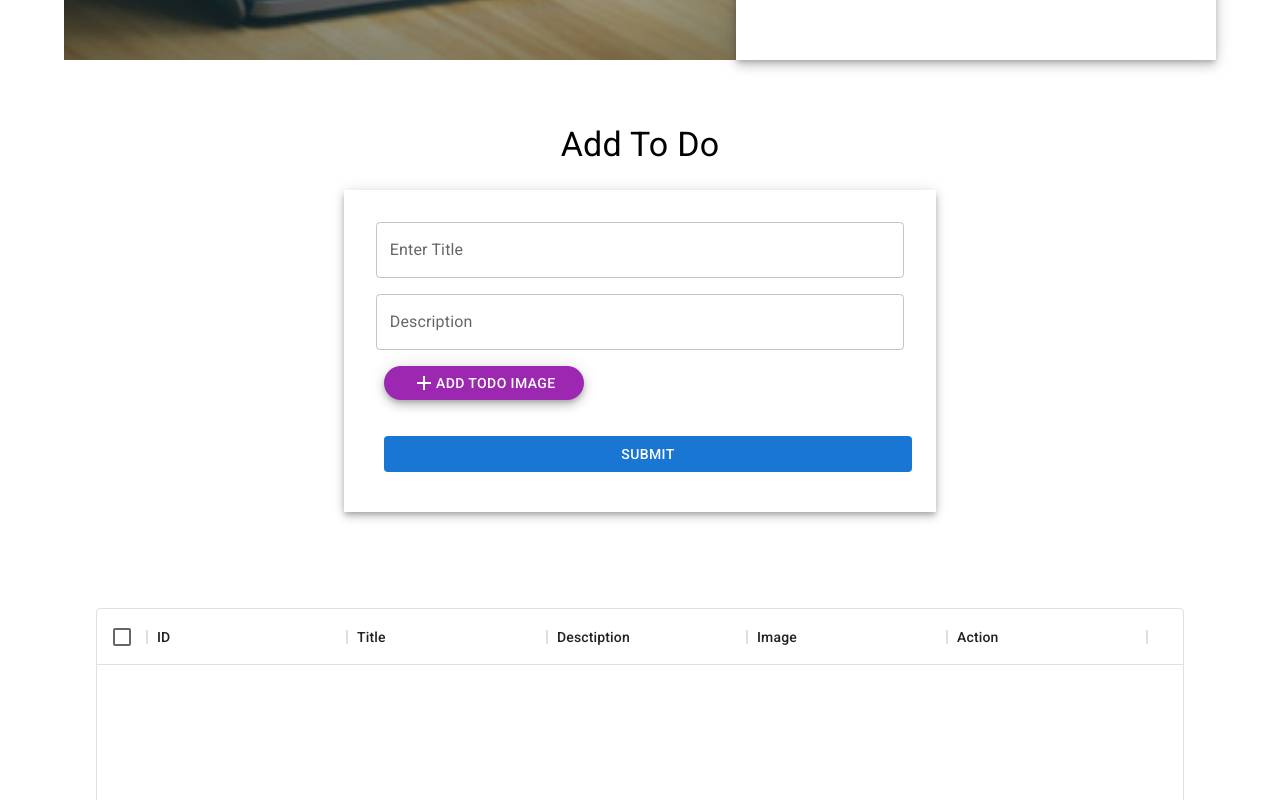
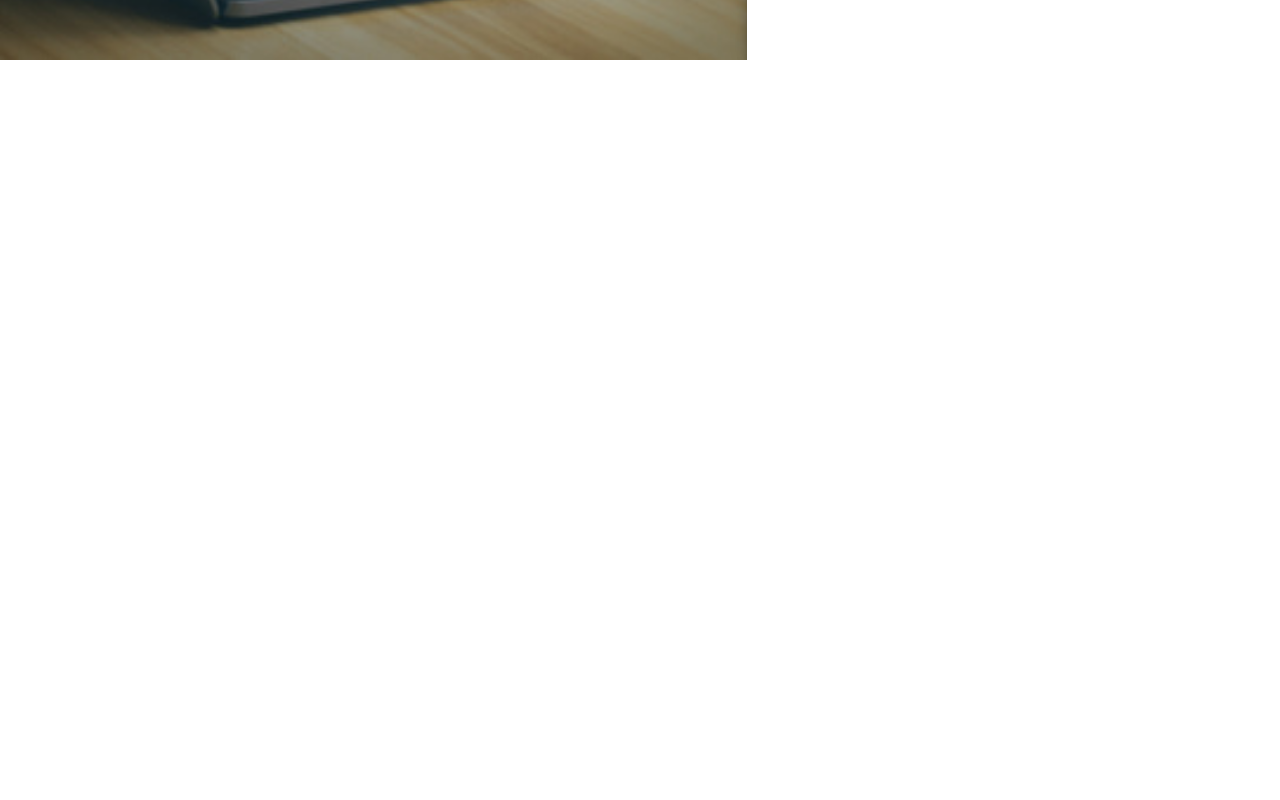
Before and after one commit to RiddhiParmar98/todo-app, a React (Create React App) app: page / in a window 1280 px wide. Shown: the part 740-1540 px from the top of the page. After the commit the page ends 800 px from the top, so only its background shows below. Built offline with nearby package versions, Linux system fonts and the light colour scheme.

Commit message:
routes functionality added

```diff
--- a/src/App.js
+++ b/src/App.js
@@ -4,17 +4,26 @@ import { Container } from "@mui/material";
 import TodoList from "./Pages/todo/TodoList";
 import Login from "./Pages/Login";
 import { ToastContainer } from "react-toastify";
-import 'react-toastify/dist/ReactToastify.min.css';
+import "react-toastify/dist/ReactToastify.min.css";
+import { Route, Routes } from "react-router-dom";
+
+
+const publicRoutesOptions = [
+  { component: <Login />, path: "/" },
+  { component: <TodoForm />, path: "/addtodo" },
+  { component: <TodoList />, path: "/todolist" },
+  { component: <TodoForm />, path: "/edittodo:id" },
+];
 
 function App() {
   return (
     <div>
-      <Container>
-    <Login />
-        <TodoForm />
-        <TodoList />
-      </Container>
-    <ToastContainer autoClose={500} />
+      <Routes>
+        {publicRoutesOptions.map(({ path, component }, idx) => (
+          <Route key={idx} exact {...{ path, element: component }} />
+        ))}
+      </Routes>
+      <ToastContainer autoClose={500} />
     </div>
   );
 }
--- a/src/index.js
+++ b/src/index.js
@@ -6,15 +6,18 @@ import reportWebVitals from "./reportWebVitals";
 import { persistor, store } from "./redux/Store";
 import { Provider } from "react-redux";
 import { PersistGate } from "redux-persist/integration/react";
+import { BrowserRouter } from "react-router-dom";
 
 const root = ReactDOM.createRoot(document.getElementById("root"));
 root.render(
   <React.StrictMode>
-    <Provider store={store}>
-      <PersistGate loading={null} persistor={persistor}>
-        <App />
-      </PersistGate>
-    </Provider>
+    <BrowserRouter>
+      <Provider store={store}>
+        <PersistGate loading={null} persistor={persistor}>
+          <App />
+        </PersistGate>
+      </Provider>
+    </BrowserRouter>
   </React.StrictMode>
 );
 
```
Also changed, not shown: package.json (+4 -3 lines), git_token.txt (added), src/Routes/PublicRoute.js (added), 1 other file (tests, documents, lock files or other folders).
